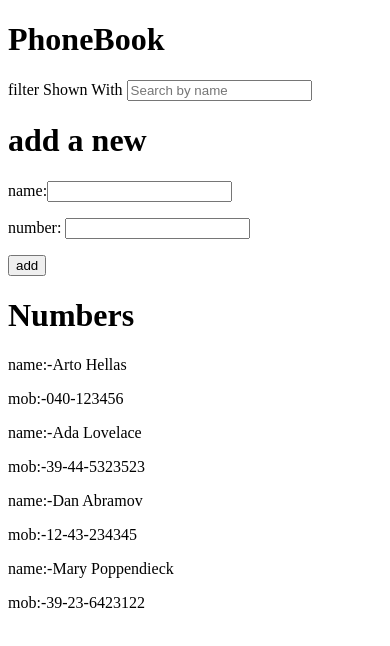
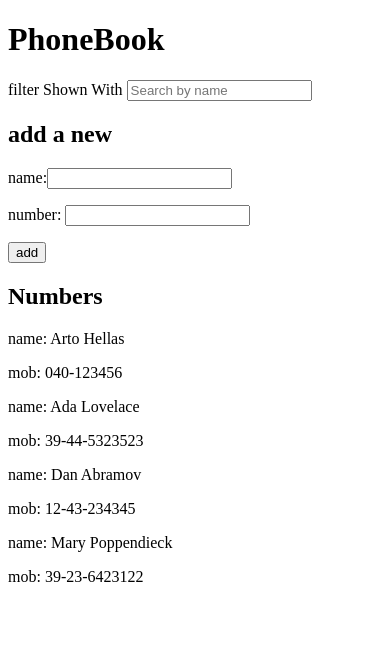
Before and after one commit to Chinmaya255696/full-stack-open-2023, a React (Vite) app in the folder part2/PhoneBook/: page / in a window 390 px wide. Shown: the top 646 px of the page. Built offline with nearby package versions, Linux system fonts and the light colour scheme.

Commit message:
Completed Exercise-:2.10*: The Phonebook Step5

```diff
--- a/part2/PhoneBook/src/App.jsx
+++ b/part2/PhoneBook/src/App.jsx
@@ -1,4 +1,7 @@
 import { useState } from "react";
+import Filter from "./components/Filter";
+import PersonForm from "./components/PersonForm";
+import Persons from "./components/Persons";
 
 function App() {
   const [persons, setPersons] = useState([
@@ -40,43 +43,28 @@ function App() {
   const handleSearchChange = (event) => {
     console.log(event.target.value);
     setSearchQuery(event.target.value);
-  }
-  const filteredPersons = persons.filter((person) =>{
-    return person.name.toLowerCase().includes(searchQuery.toLowerCase())
-  })
+  };
+  const filteredPersons = persons.filter((person) => {
+    return person.name.toLowerCase().includes(searchQuery.toLowerCase());
+  });
   console.log(filteredPersons);
   return (
     <>
       <h1>PhoneBook</h1>
-      <p>
-        filter Shown With{" "}
-        <input
-          type="text"
-          placeholder="Search by name"
-          value={searchQuery}
-          onChange={handleSearchChange}
-        />
-      </p>
-      <h1>add a new</h1>
-      <form>
-        <p>
-          name:
-          <input value={newName} onChange={handleSetNewName} />
-        </p>
-        <p>
-          number: <input value={newNumber} onChange={handleSetNewNumber} />
-        </p>
-        <button type="submit" onClick={handleAdd}>
-          add
-        </button>
-      </form>
-      <h1>Numbers</h1>
-      {filteredPersons.map((person) => (
-        <div key={person.id}>
-          <p> name:-{person.name} </p>
-          <p>mob:-{person.number}</p>
-        </div>
-      ))}
+      <Filter
+        searchQuery={searchQuery}
+        handleSearchChange={handleSearchChange}
+      />
+      <h2>add a new</h2>
+      <PersonForm
+        newName={newName}
+        newNumber={newNumber}
+        handleAdd={handleAdd}
+        handleSetNewName={handleSetNewName}
+        handleSetNewNumber={handleSetNewNumber}
+      />
+      <h2>Numbers</h2>
+      <Persons persons={filteredPersons} />
     </>
   );
 }
--- /dev/null
+++ b/part2/PhoneBook/src/components/Filter.jsx
@@ -0,0 +1,19 @@
+
+
+import React from "react";
+
+const Filter = ({ searchQuery, handleSearchChange }) => {
+  return (
+    <div>
+      filter Shown With{" "}
+      <input
+        type="text"
+        placeholder="Search by name"
+        value={searchQuery}
+        onChange={handleSearchChange}
+      />
+    </div>
+  );
+};
+
+export default Filter;
--- /dev/null
+++ b/part2/PhoneBook/src/components/PersonForm.jsx
@@ -0,0 +1,28 @@
+
+
+import React from "react";
+
+const PersonForm = ({
+  newName,
+  newNumber,
+  handleAdd,
+  handleSetNewName,
+  handleSetNewNumber,
+}) => {
+  return (
+    <form>
+      <p>
+        name:
+        <input value={newName} onChange={handleSetNewName} />
+      </p>
+      <p>
+        number: <input value={newNumber} onChange={handleSetNewNumber} />
+      </p>
+      <button type="submit" onClick={handleAdd}>
+        add
+      </button>
+    </form>
+  );
+};
+
+export default PersonForm;
--- /dev/null
+++ b/part2/PhoneBook/src/components/Persons.jsx
@@ -0,0 +1,18 @@
+
+
+import React from "react";
+
+const Persons = ({ persons }) => {
+  return (
+    <div>
+      {persons.map((person) => (
+        <div key={person.id}>
+          <p>name: {person.name}</p>
+          <p>mob: {person.number}</p>
+        </div>
+      ))}
+    </div>
+  );
+};
+
+export default Persons;
```
